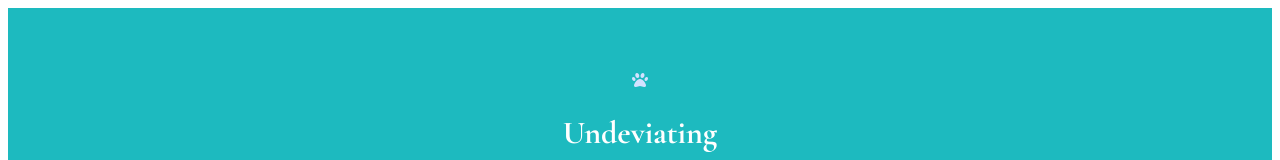
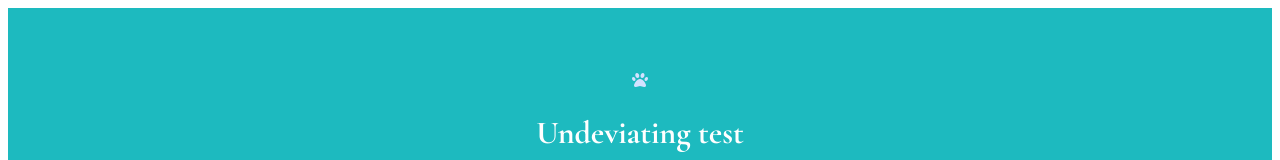
Before and after one commit to annalisabriganti/test, a plain HTML site: page index.html in a window 1280 px wide. Shown: the top 160 px of the page. Drawn offline with nearby package versions, Linux system fonts and the light colour scheme.

Commit message:
cambiato titolo

```diff
--- a/index.html
+++ b/index.html
@@ -12,7 +12,7 @@
 <body>
     <header>
         <i class="fa-solid fa-paw" style="color: #d3e2ff;"></i>
-        <h1>Undeviating</h1>
+        <h1>Undeviating test</h1>
         <nav>
             <ul>
                 <li><a class="active nounderline" href="index.html">homepage</a></li>
```
